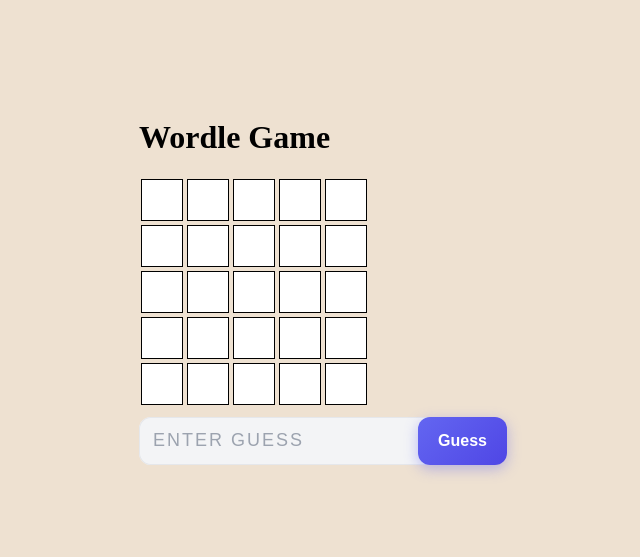
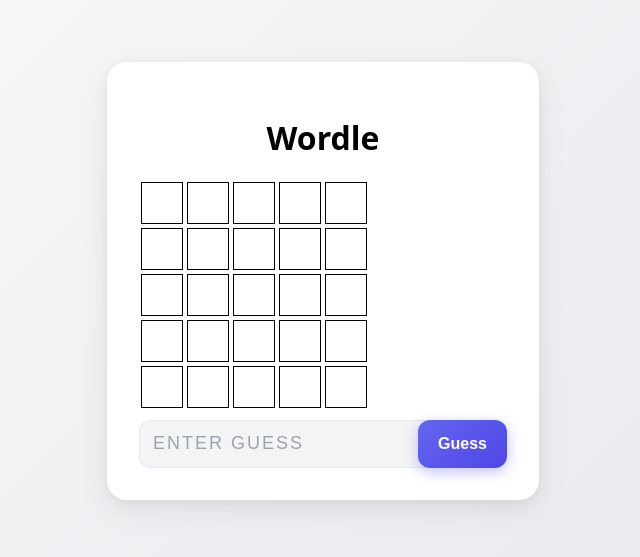
Before and after one commit to Mikerich94/Wordle-React-App, a React (Vite) app: page / in a window 1280 px wide. Shown: the part 119-676 px from the top of the page, without its empty margins (317-957 px from the left). Built offline with nearby package versions, Linux system fonts and the light colour scheme.

Commit message:
app styles

```diff
--- a/src/App.jsx
+++ b/src/App.jsx
@@ -69,8 +69,9 @@ export default function App() {
   }
 
   return (
-    <div>
-      <h1>Wordle Game</h1>
+    <div className="app">
+      <div className="game-container">
+        <h1 className="title">Wordle</h1>
 
         {/* Grid */}
         {Array.from({ length: 5 }).map((_, rowIndex) => {
@@ -130,5 +131,6 @@ export default function App() {
           </form>
         )}
       </div>
+    </div>
   );
 }
--- a/src/styles.css
+++ b/src/styles.css
@@ -157,3 +157,28 @@ form {
     flex-direction: column;
   }
 }
+
+body {
+  margin: 0;
+  font-family: system-ui, -apple-system, sans-serif;
+  background: linear-gradient(135deg, #f9fafb, #e5e7eb);
+}
+
+.app {
+  min-height: 100vh;
+  display: flex;
+  align-items: center;
+  justify-content: center;
+}
+
+.game-container {
+  background: #ffffff;
+  padding: 32px;
+  border-radius: 20px;
+
+  box-shadow:
+    0 10px 30px rgba(0,0,0,0.08),
+    0 2px 8px rgba(0,0,0,0.05);
+
+  text-align: center;
+}
```
Lines whose indentation alone changed are shown as unchanged.
